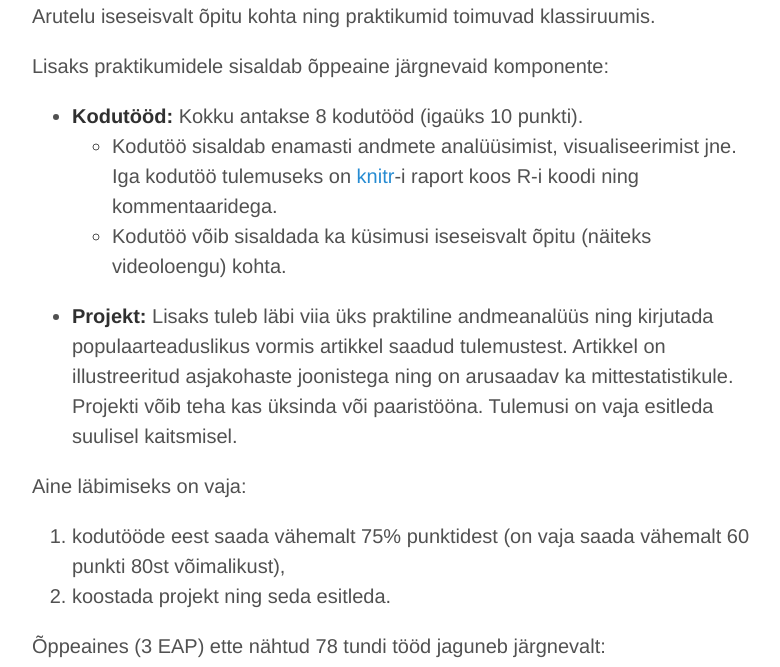
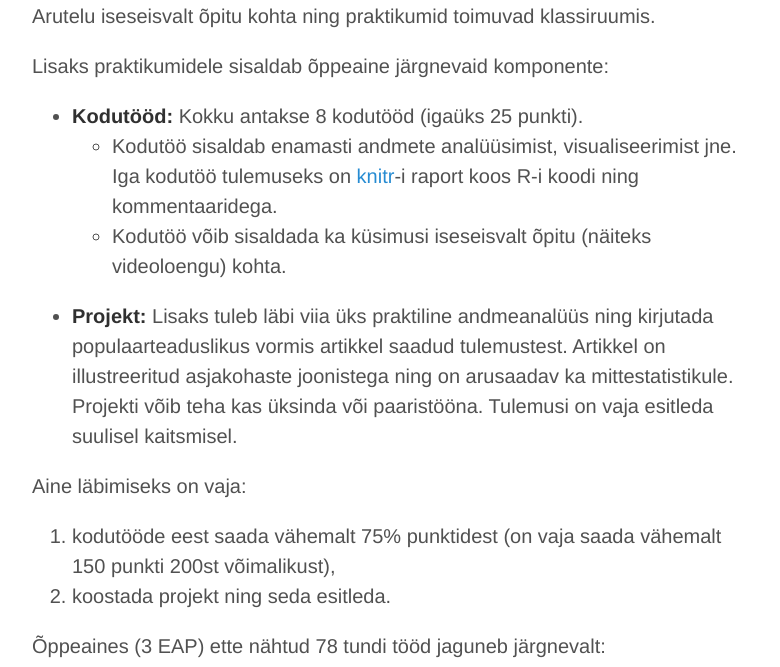
Before and after one commit to andmeteadus/2015, a Jekyll site: the page built from index.md, in a window 1280 px wide and 900 px high, scrolled down 2198 px. Shown: the part 155-822 px from the top of the window, without its empty margins (248-1028 px from the left). Built offline with Jekyll 4.4.1, drawn with Linux system fonts in a browser that asks for light colours; the list of posts is cut into pages by our own code.

Commit message:
Changed the point scale

```diff
--- a/index.md
+++ b/index.md
@@ -62,7 +62,7 @@ Arutelu iseseisvalt õpitu kohta ning praktikumid toimuvad klassiruumis.
 
 Lisaks praktikumidele sisaldab õppeaine järgnevaid komponente:
 
-* **Kodutööd:** Kokku antakse 8 kodutööd (igaüks 10 punkti).
+* **Kodutööd:** Kokku antakse 8 kodutööd (igaüks 25 punkti).
   * Kodutöö sisaldab enamasti andmete analüüsimist, visualiseerimist jne. Iga kodutöö tulemuseks on [knitr](http://yihui.name/knitr/)-i raport koos R-i koodi ning kommentaaridega.
   * Kodutöö võib sisaldada ka küsimusi iseseisvalt õpitu (näiteks videoloengu) kohta.
 * **Projekt:** Lisaks tuleb läbi viia üks praktiline andmeanalüüs ning kirjutada populaarteaduslikus vormis artikkel saadud tulemustest.
@@ -71,7 +71,7 @@ Projekti võib teha kas üksinda või paaristööna. Tulemusi on vaja esitleda s
 
 Aine läbimiseks on vaja:
 
-1. kodutööde eest saada vähemalt 75% punktidest (on vaja saada vähemalt 60 punkti 80st võimalikust),
+1. kodutööde eest saada vähemalt 75% punktidest (on vaja saada vähemalt 150 punkti 200st võimalikust),
 2. koostada projekt ning seda esitleda.
 
 Õppeaines (3 EAP) ette nähtud 78 tundi tööd jaguneb järgnevalt:
```
